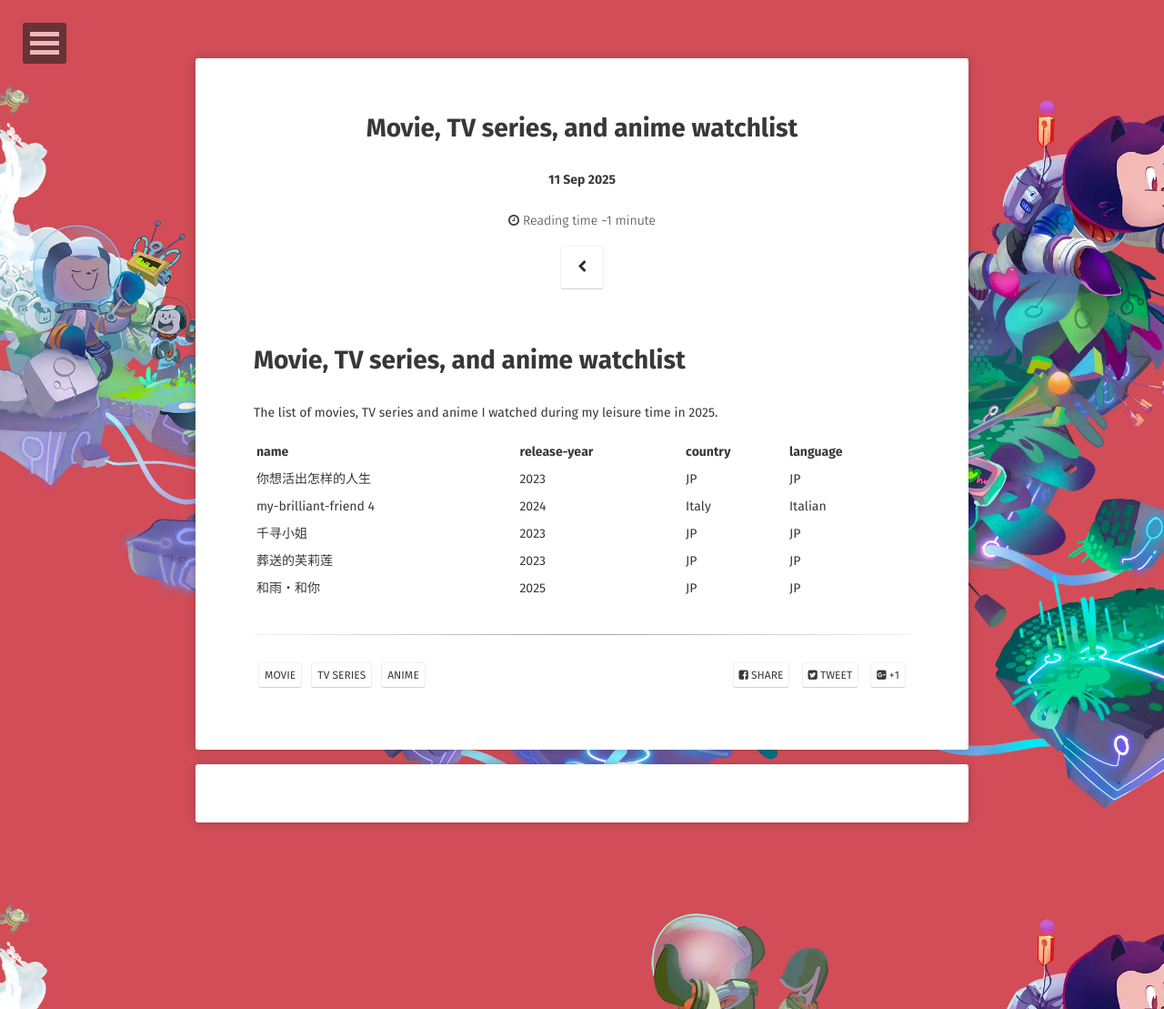
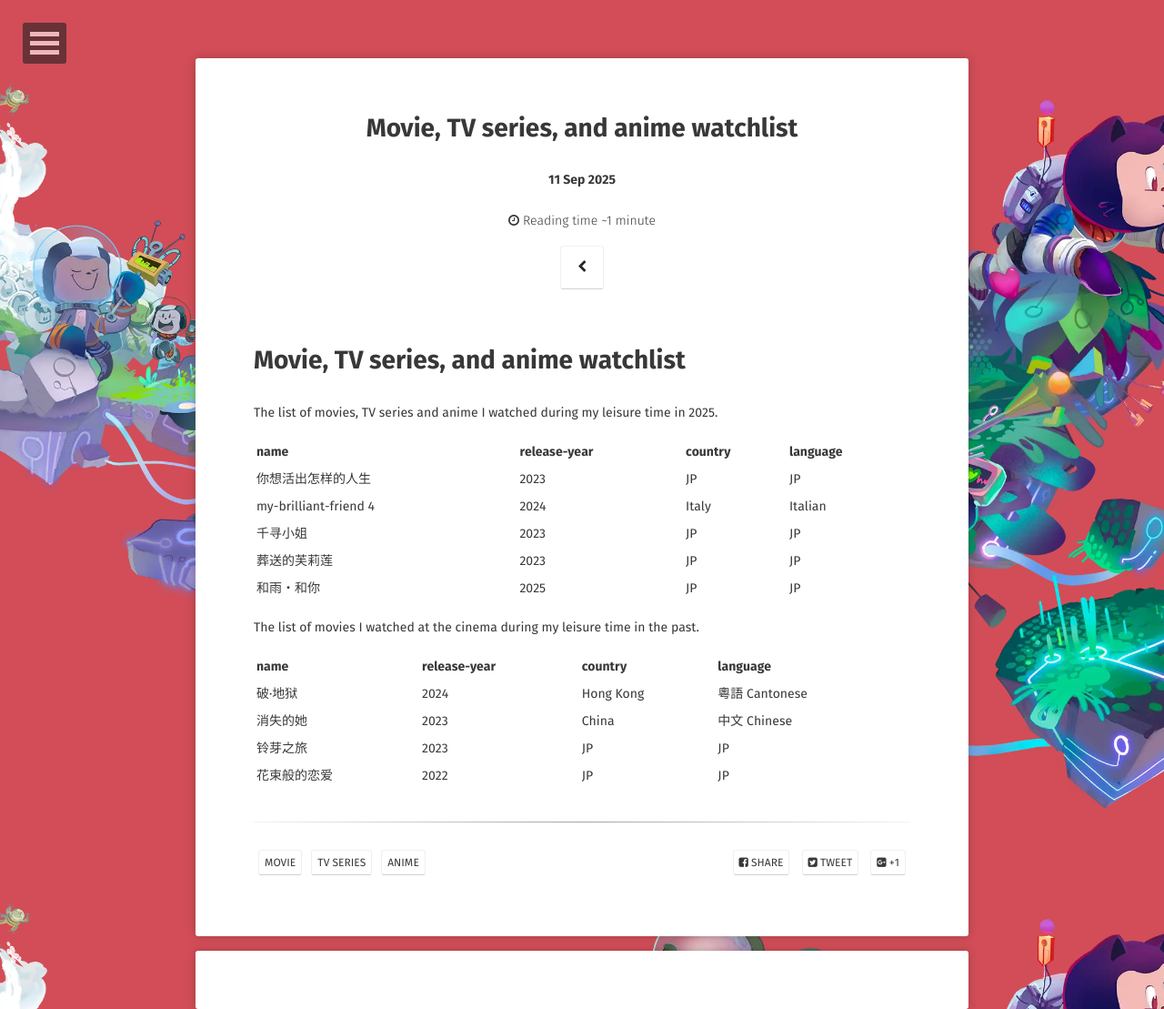
Before and after one commit to WebPavel/WebPavel.github.io, a Jekyll site: the page built from _posts/2025-09-11-movie-tv-series-and-anime-watchlist.md, in a window 1280 px wide. Shown: the whole page at 91% size. Built offline with Jekyll 4.4.1, drawn with Linux system fonts in a browser that asks for light colours; some web fonts are replaced; comment, search, counter and statistics services are not loaded.

Commit message:
feat: movies I watched at the cinema.

```diff
--- a/_posts/2025-09-11-movie-tv-series-and-anime-watchlist.md
+++ b/_posts/2025-09-11-movie-tv-series-and-anime-watchlist.md
@@ -19,3 +19,13 @@ The list of movies, TV series and anime I watched during my leisure time in 2025
 | 千寻小姐                  | 2023         | JP      | JP       |
 | 葬送的芙莉莲                | 2023         | JP      | JP       |
 | 和雨・和你                 | 2025         | JP      | JP       |
+
+
+The list of movies I watched at the cinema during my leisure time in the past.
+
+| name   | release-year | country   | language     |
+|--------|--------------|-----------|--------------|
+| 破·地狱   | 2024         | Hong Kong | 粵語 Cantonese |
+| 消失的她   | 2023         | China     | 中文 Chinese   |
+| 铃芽之旅   | 2023         | JP        | JP           |
+| 花束般的恋爱 | 2022         | JP        | JP           |
```
